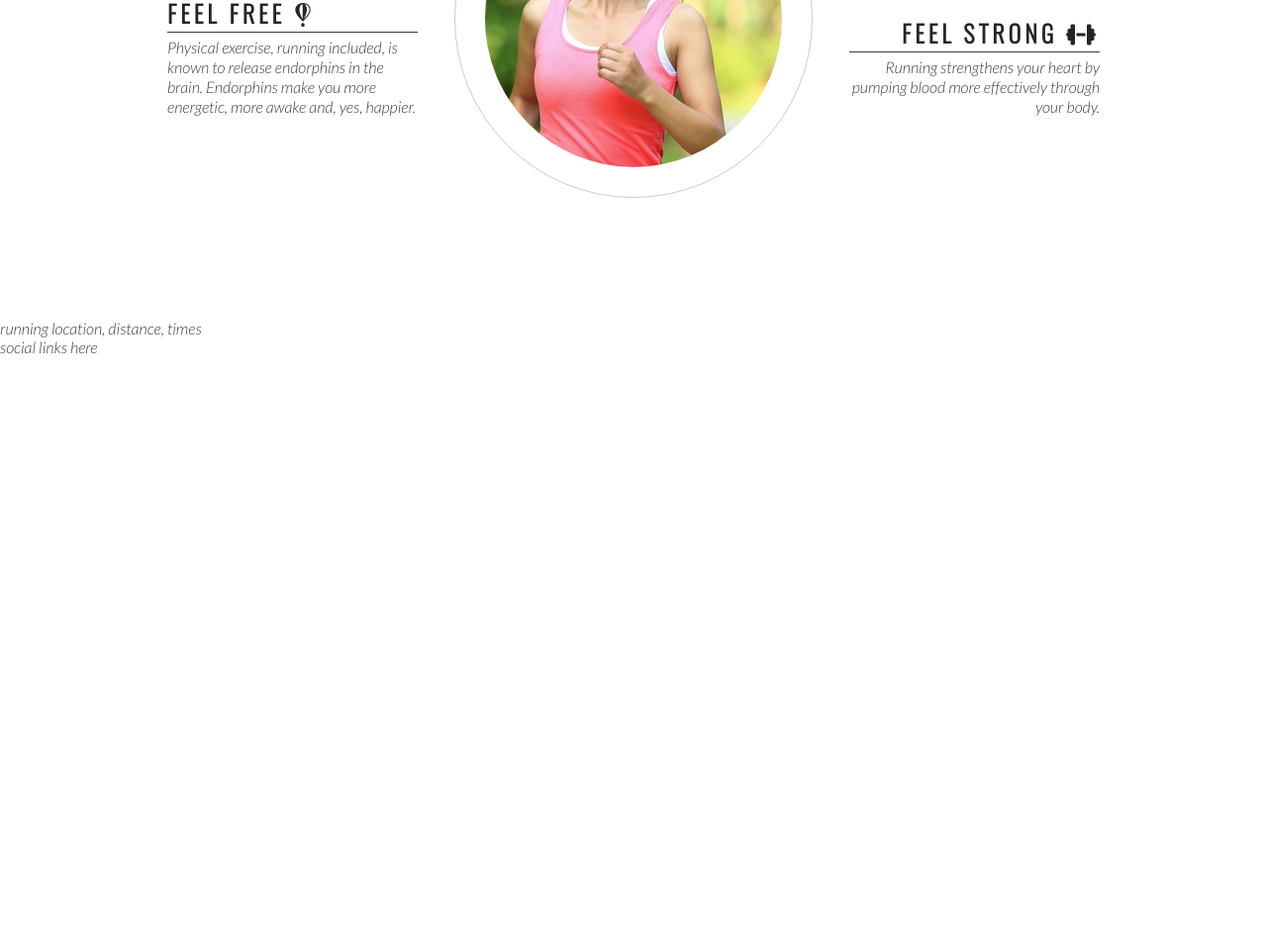
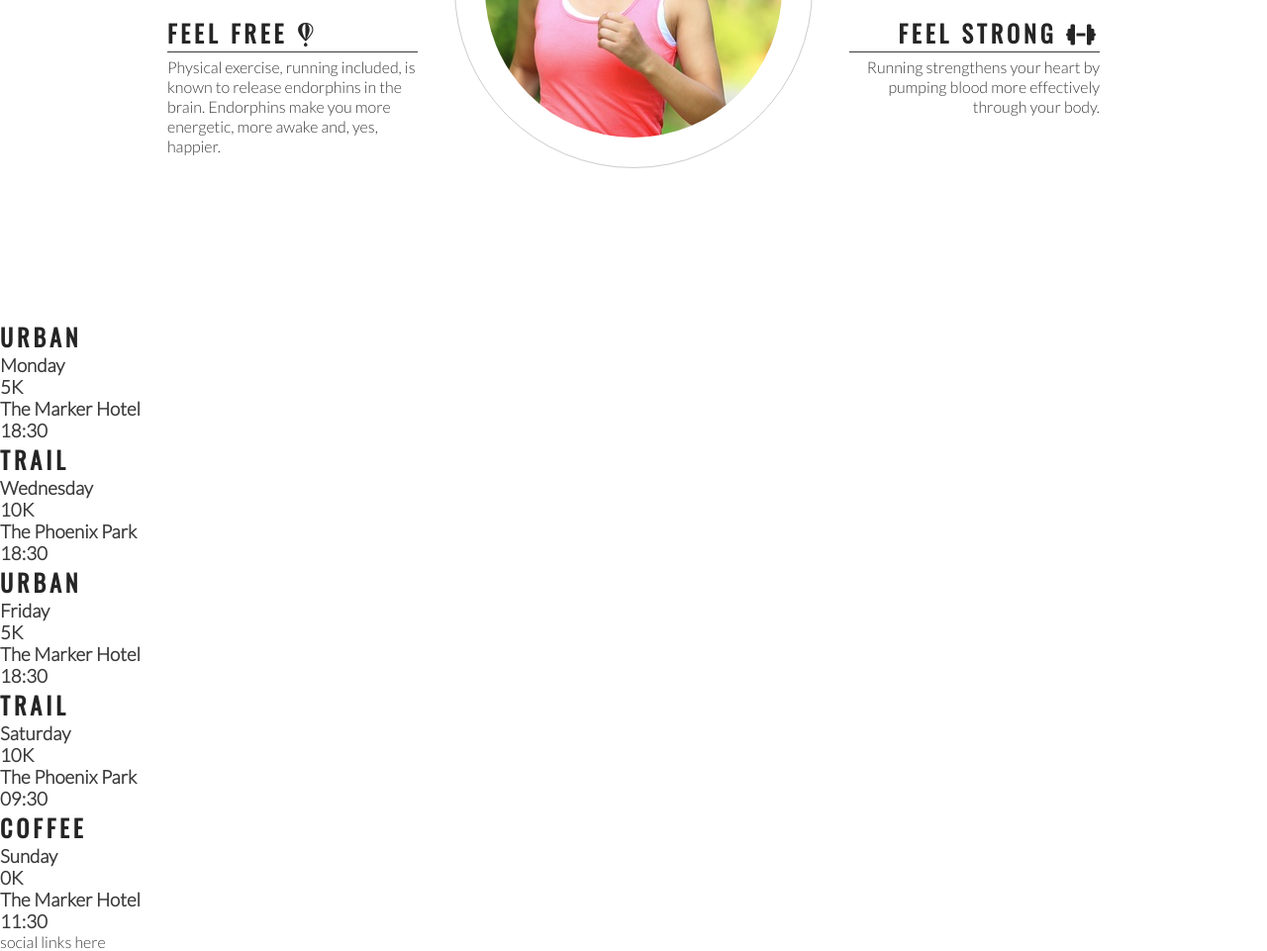
Before and after one commit to Daooobg/live-running, a plain HTML site: page index.html in a window 1280 px wide. Shown: the part 973-1934 px from the top of the page at 99% size. Before the commit the page ends 1333 px from the top, so only its background shows below. Drawn offline with nearby package versions, Linux system fonts and the light colour scheme.

Commit message:
Add meetup times main structure

```diff
--- a/assets/css/style.css
+++ b/assets/css/style.css
@@ -1,4 +1,4 @@
-@import url('https://fonts.googleapis.com/css2?family=Lato:ital,wght@1,300&family=Oswald:wght@300&display=swap');
+@import url('https://fonts.googleapis.com/css2?family=Lato:wght@300&family=Oswald&display=swap');
 
 * {
     margin: 0;
@@ -10,10 +10,10 @@ body {
     font-family: Lato, sans-serif;
     font-weight: 300;
     color: #3a3a3a;
-
 }
 
 /* headings and logo */
+
 h1, h2 {
     font-family: Oswald, sans-serif;
     text-transform: uppercase;
@@ -26,6 +26,8 @@ h1, h2 {
     font-size: 280%;
     margin-left: 30px;
 }
+
+/* navigation links */
 
 #menu {
     font-size: 110%;
@@ -54,20 +56,8 @@ h1, h2 {
 .active {
     border-bottom: 1px solid #3a3a3a;
 }
-#cover-text, #cover-text h2 {
-    color: #fff
-}
 
-#hero-image {
-    height: 600px;
-    width: 100%;
-    background: url('../images/hero-image.webp') no-repeat center center;
-
-    /* animation zoom effect on loading page */
-    animation-name: hero-zoom;
-    animation-duration: 5s;
-    animation-fill-mode: forwards;
-}
+/* hero image and cover text */
 
 #hero-outer {
     height: 600px;
@@ -77,7 +67,20 @@ h1, h2 {
     position: relative;
 }
 
+#cover-text, #cover-text h2 {
+    color: #fff;
+}
 
+#hero-image {
+    height: 600px;
+    width: 100%;
+    background: url('../images/hero-image.webp') no-repeat center center;
+
+    /* animates zoom effect on loading page */
+    animation-name: hero-zoom;
+    animation-duration: 5s;
+    animation-fill-mode: forwards;
+}
 
 /* creates the level of zoom for hero image */
 @keyframes hero-zoom {
@@ -105,12 +108,13 @@ h1, h2 {
 
     bottom: 30px;
     right: 150px;
+
     position: absolute;
 }
 
-/*  club ethos */
+/* club ethos */
 
-#club-ethos{
+#club-ethos {
     height: 600px;
 }
 
@@ -127,16 +131,16 @@ h1, h2 {
 }
 
 #center-about {
-    padding-top: 30px;
     width: 33%;
     margin: 0 auto;
+}
 
-}
 hr {
     border-top: 1px solid #3a3a3a;
     width: 100%;
     margin: 5px 0;
 }
+
 .left-about-heading {
     width: 60%;
     float: right;
@@ -161,15 +165,15 @@ hr {
     text-align: right;
 }
 
-.welcome {
+#welcome {
     text-align: center;
     margin: 20px 0;
     font-size: 280%;
 }
 
 #circle-container {
+    width: 300px;
     height: 300px;
-    width: 300px;
     padding: 30px;
     border-style: solid;
     border-color: #ccc;
--- a/index.html
+++ b/index.html
@@ -38,7 +38,7 @@
         </div>
     </section>
     <section id="club-ethos">
-        <h2 class="welcome">Why Love Running with Us?</h2>
+        <h2 id="welcome">Why Love Running with Us?</h2>
         <div id="left-about">
             <div class="left-about-heading">
                 <h2>Feel Healthy <i class="fa-solid fa-heart-pulse"></i></h2>
@@ -84,7 +84,41 @@
         </div>
     </section>
     <section>
-        running location, distance, times
+        <div>
+            <h2>Urban</h2>
+            <h3>Monday</h3>
+            <h3>5K</h3>
+            <h3>The Marker Hotel</h3>
+            <h3>18:30</h3>
+        </div>
+        <div>
+            <h2>Trail</h2>
+            <h3>Wednesday</h3>
+            <h3>10K</h3>
+            <h3>The Phoenix Park</h3>
+            <h3>18:30</h3>
+        </div>
+        <div>
+            <h2>Urban</h2>
+            <h3>Friday</h3>
+            <h3>5K</h3>
+            <h3>The Marker Hotel</h3>
+            <h3>18:30</h3>
+        </div>
+        <div>
+            <h2>Trail</h2>
+            <h3>Saturday</h3>
+            <h3>10K</h3>
+            <h3>The Phoenix Park</h3>
+            <h3>09:30</h3>
+        </div>
+        <div>
+            <h2>Coffee</h2>
+            <h3>Sunday</h3>
+            <h3>0K</h3>
+            <h3>The Marker Hotel</h3>
+            <h3>11:30</h3>
+        </div>
     </section>
     <footer>
         social links here
```
